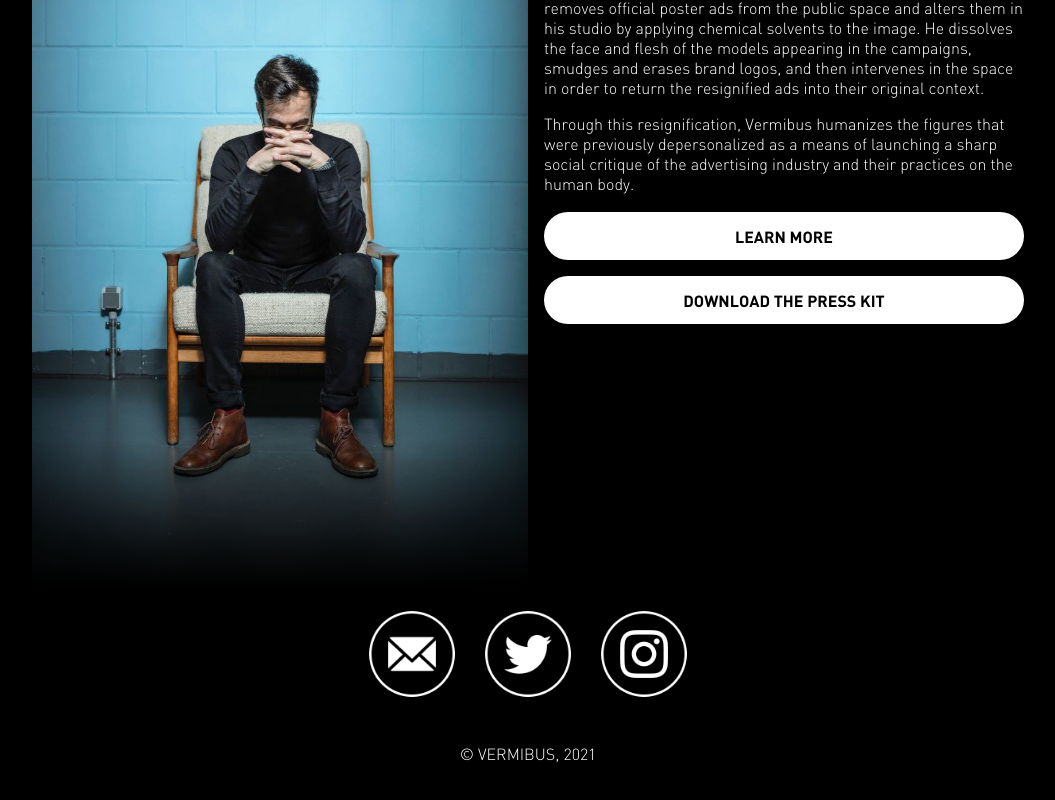
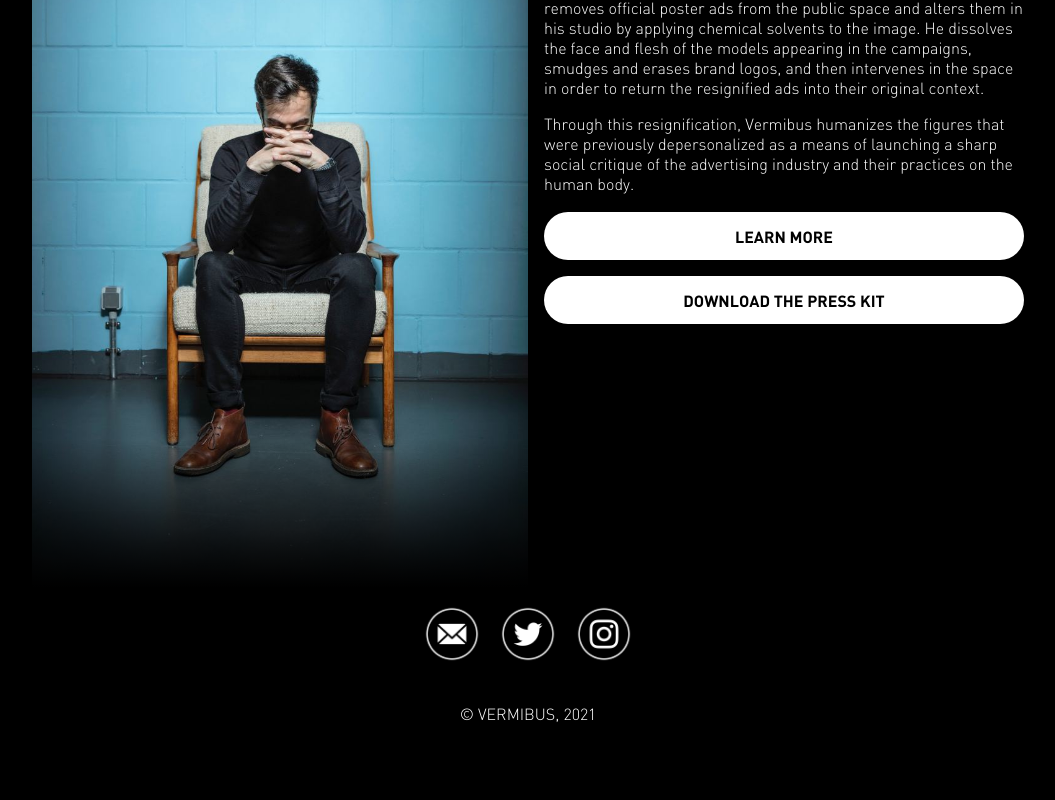
Before and after one commit to jonathan3692bf/vermibus-landing-page, a Next.js app: page / in a window 1280 px wide. Shown: the part 5732-6532 px from the top of the page, without its empty margins (112-1167 px from the left). Built offline with nearby package versions, Linux system fonts and the light colour scheme.

Commit message:
Make communication channel buttons smaller

```diff
--- a/pages/index.js
+++ b/pages/index.js
@@ -268,8 +268,8 @@ export default function HomePage () {
                 src={imgSrc}
                 quality={100}
                 layout="intrinsic"
-                width={100}
-                height={100}
+                width={60}
+                height={60}
               />
             </a>
           </div>
```
